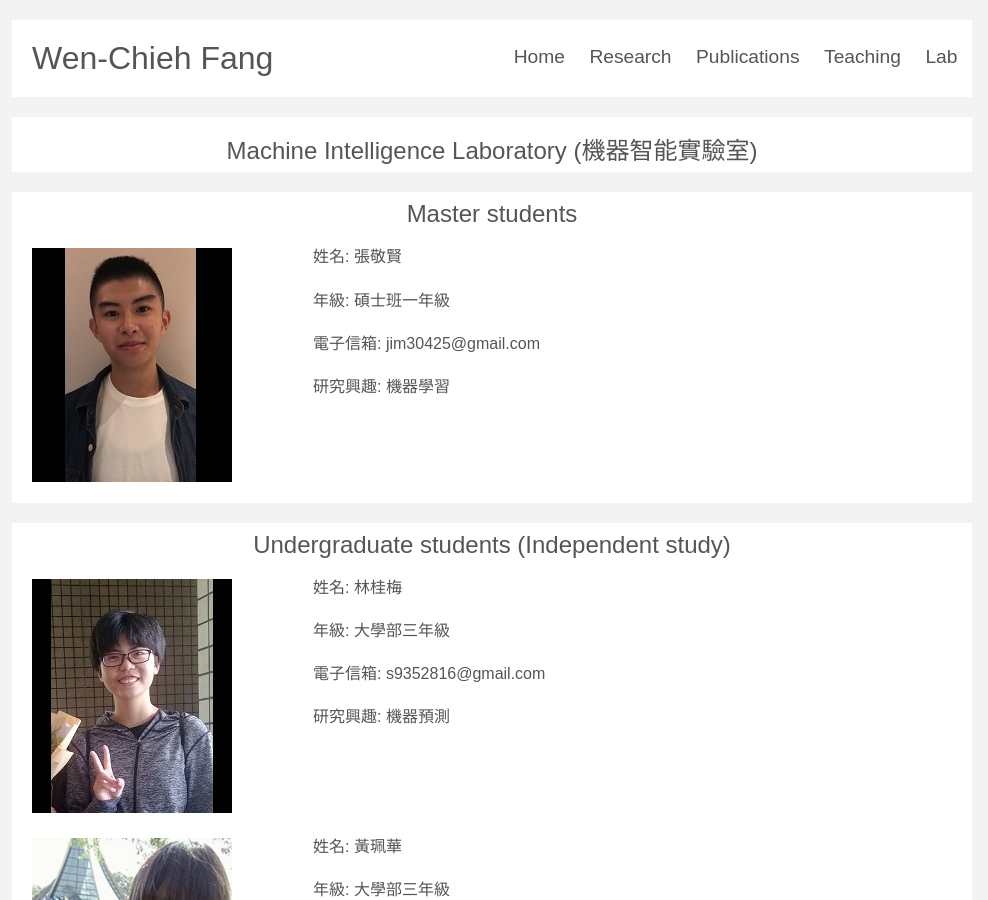
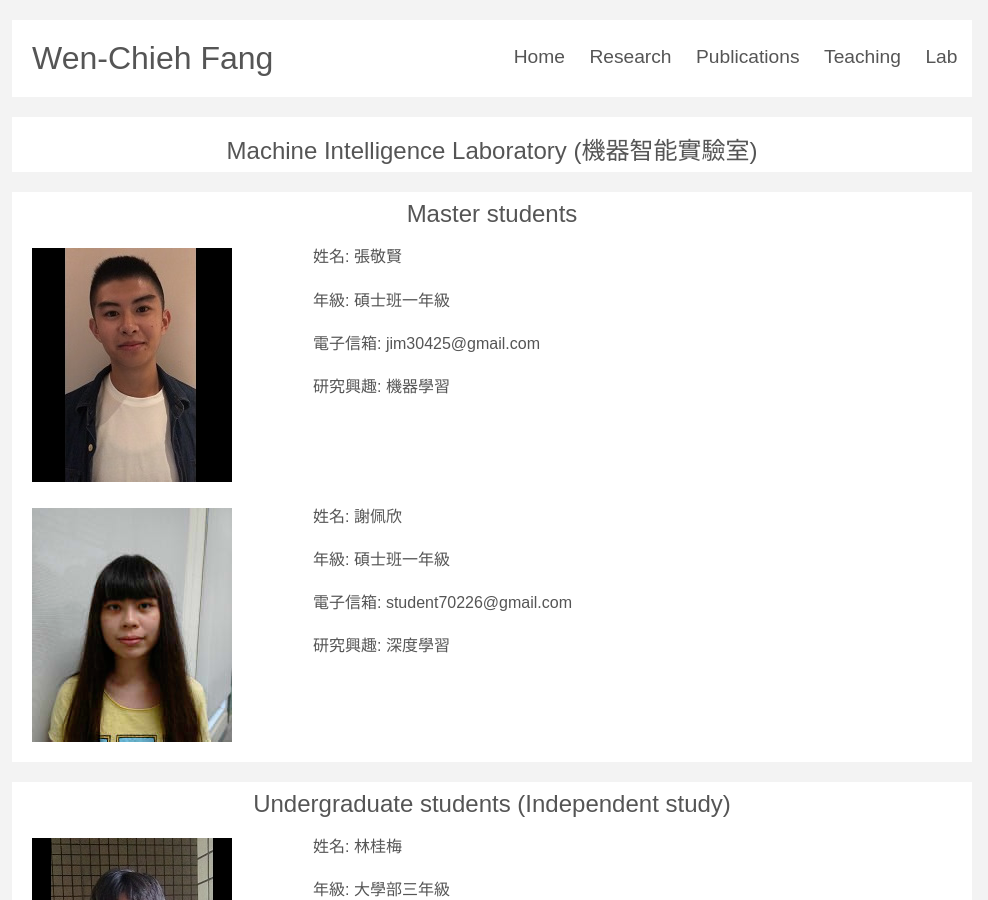
Before and after one commit to ncyu-deep/myblog, a Jekyll site: the page built from lab.md, in a window 1280 px wide and 900 px high. Shown: the whole window, without its empty margins (148-1136 px from the left). Built offline with Jekyll 4.4.1, drawn with Linux system fonts in a browser that asks for light colours; some web fonts are replaced.

Commit message:
Add master student information: Pei-Hsin Hsieh

```diff
--- a/lab.md
+++ b/lab.md
@@ -18,6 +18,20 @@ title: My lab
 電子信箱: jim30425@gmail.com
 
 研究興趣: 機器學習
+
+<br/>
+
+<br/>
+
+<img src="Pei-Hsin.png" align="left" style="margin-top:5px; margin-right:81px" alt="Jin-Xian"/>
+
+姓名: 謝佩欣
+
+年級: 碩士班一年級
+
+電子信箱: student70226@gmail.com
+
+研究興趣: 深度學習
 
 <br/>
 
```
Also changed, not shown: Pei-Hsin.png (added).
